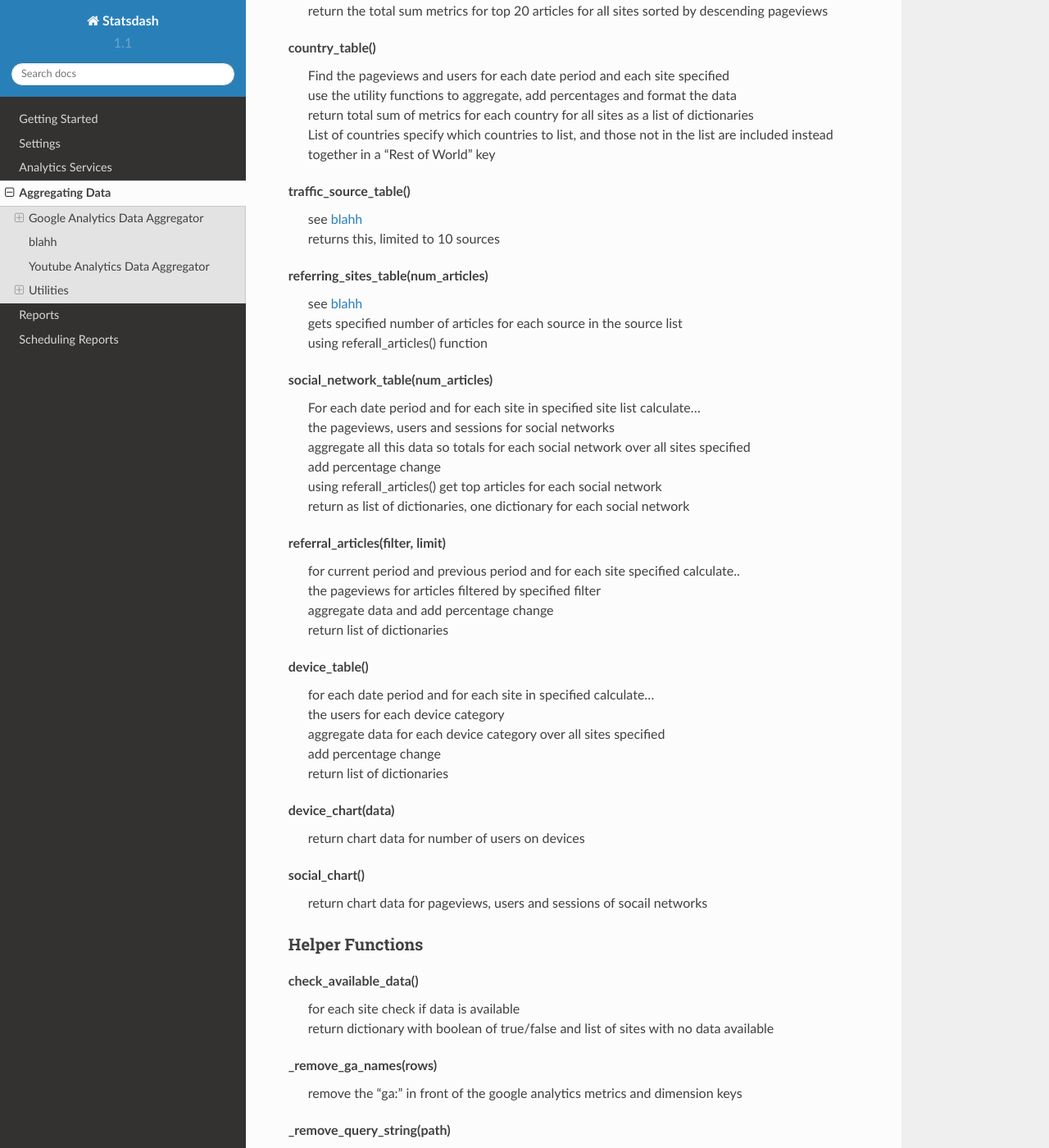
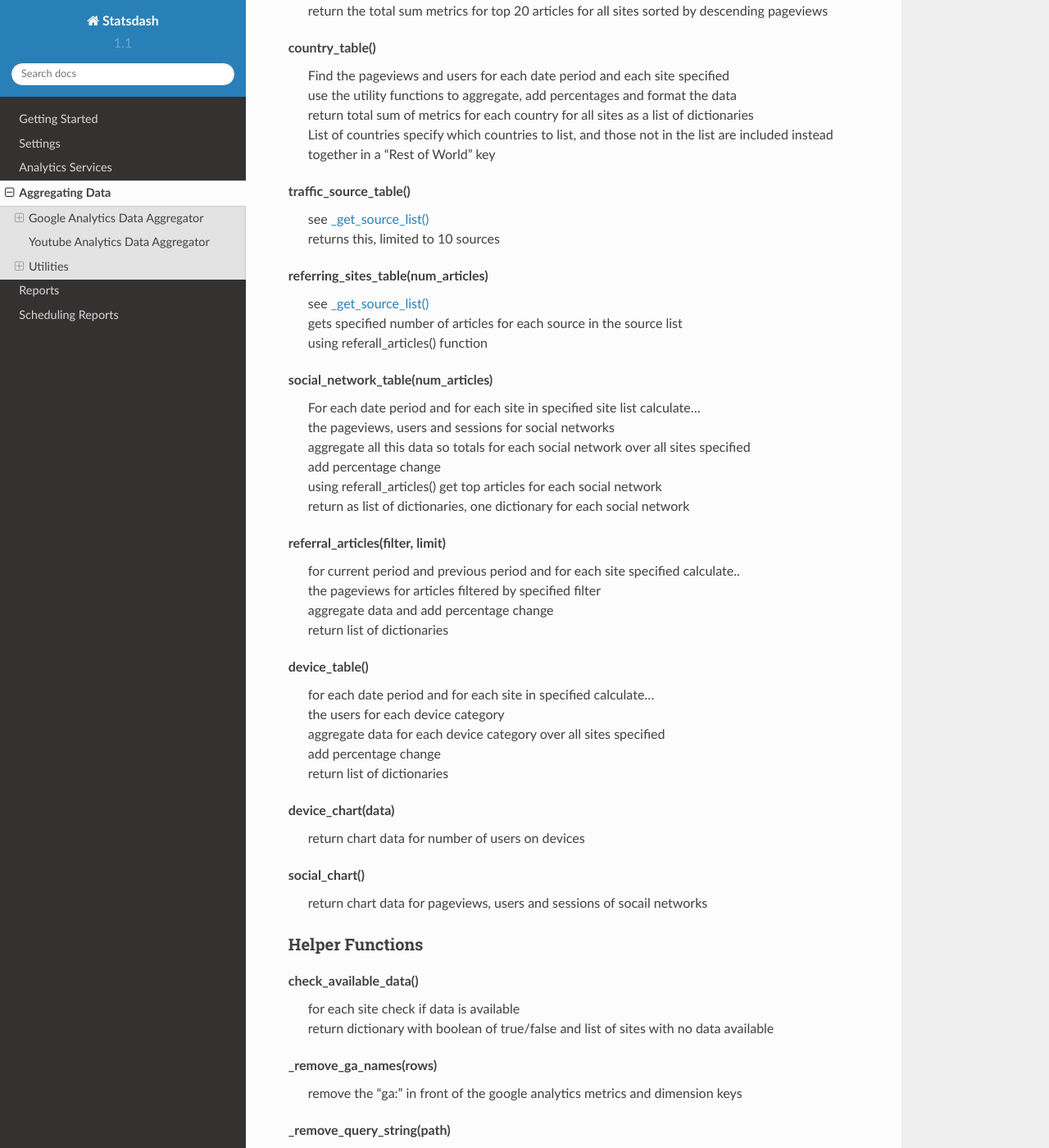
Before and after one commit to gamernetwork/gastatsdash, a Sphinx documentation site: the page built from docs/aggregating_data.rst, in a window 1280 px wide and 1400 px high, scrolled down 1155 px. Shown: the whole window at 82% size. Built offline with Sphinx 7.4.7 and the Read the Docs theme 2.0.0, drawn with Linux system fonts in a browser that asks for light colours; part of the change alters nothing that is shown; some of the changed text lies outside the part shown.

```diff
--- a/docs/aggregating_data.rst
+++ b/docs/aggregating_data.rst
@@ -52,11 +52,11 @@ country_table()
     | List of countries specify which countries to list, and those not in the list are included instead together in a "Rest of World" key
 
 traffic_source_table()
-    | see :ref:`my-source-list`
+    | see :any:`my-source-list`
     | returns this, limited to 10 sources
 
 referring_sites_table(num_articles)
-    | see :ref:`my-source-list`
+    | see :any:`my-source-list`
     | gets specified number of articles for each source in the source list
     | using referall_articles() function
 
@@ -108,9 +108,6 @@ _get_title(path, title)
 
 .. _my-source-list:
 
-blahh
------
-
 _get_source_list()
     | for each data period and for each site calculate...
     | the pageviews and users for traffic source and medium
@@ -132,7 +129,7 @@ helpers:
 
 - check data availability
 
-see :ref:`my-source-list`
+see :any:`my-source-list`
 
 Utilities
 --------
```
